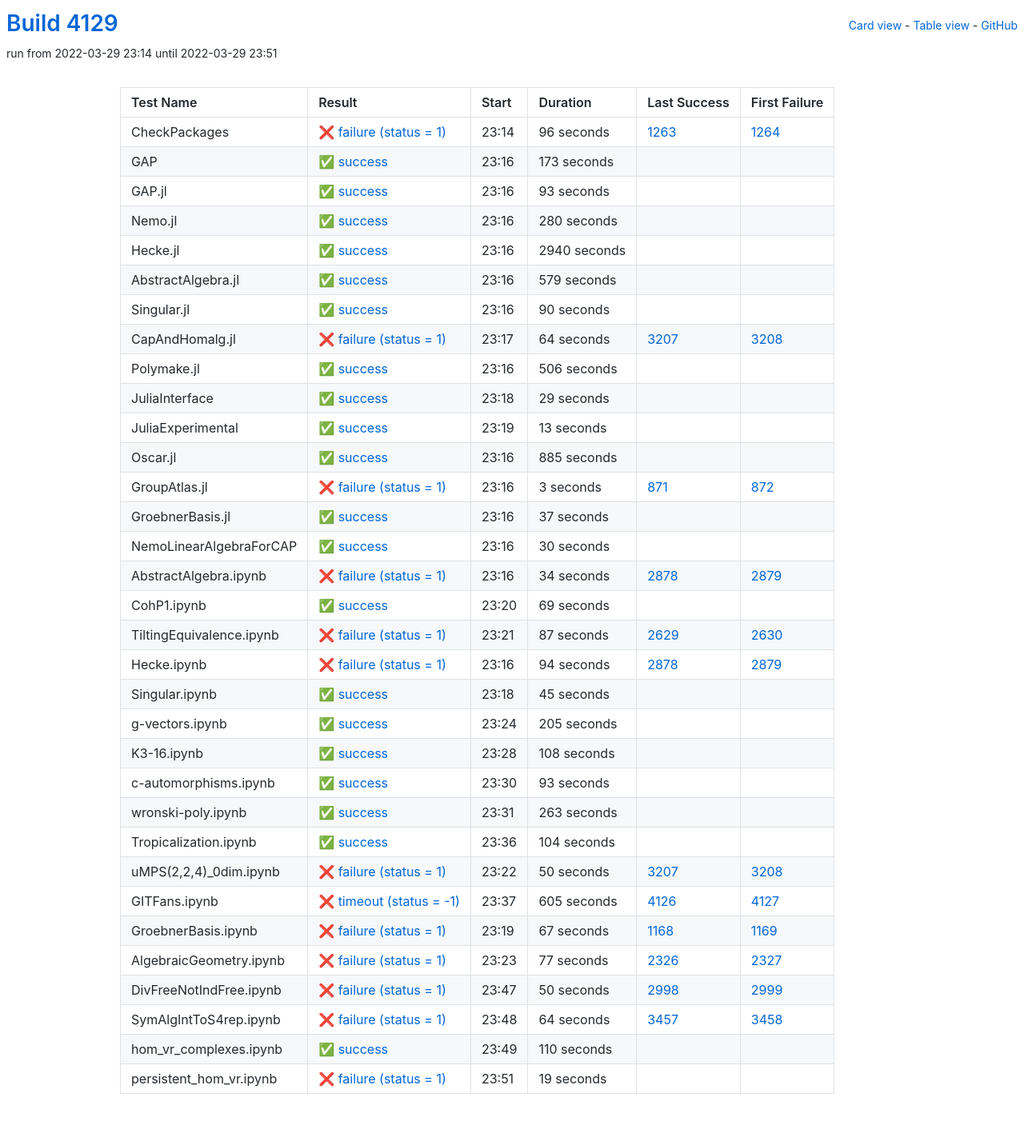
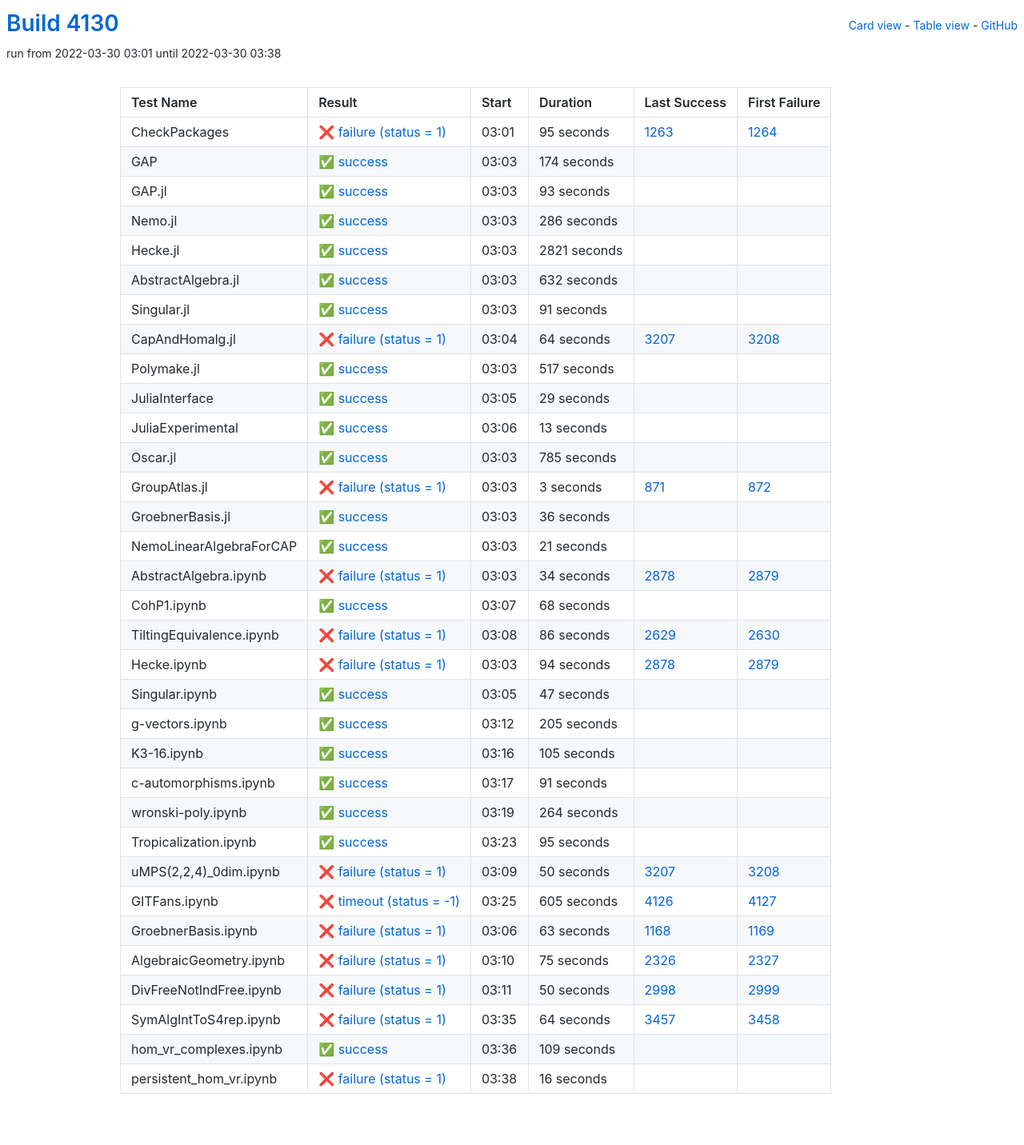
Before and after one commit to oscar-system/oscar-ci-status-stable, a Jekyll site: the page built from table.html, in a window 1280 px wide. Shown: the whole page at 80% size. Built offline with Jekyll 4.4.1, drawn with Linux system fonts in a browser that asks for light colours.

Commit message:
Build #4130

```diff
--- a/_data/ci.yml
+++ b/_data/ci.yml
@@ -1,6 +1,6 @@
 ---
-build: 4129
-build_url: https://oscarci.mathematik.uni-kl.de/job/oscar-stable/4129/
+build: 4130
+build_url: https://oscarci.mathematik.uni-kl.de/job/oscar-stable/4130/
 job: oscar-stable
 organization: oscar-system
 repo: oscar-ci-status-stable
@@ -8,32 +8,32 @@ repourl: https://github.com/oscar-system/oscar-ci-status-stable
 tests:
 - name: CheckPackages
   id: checkpackages
-  log: https://oscarci.mathematik.uni-kl.de/job/oscar-stable/4129/artifact/logs/build-4129/CheckPackages.log
-  start: 2022-03-29 23:14
+  log: https://oscarci.mathematik.uni-kl.de/job/oscar-stable/4130/artifact/logs/build-4130/CheckPackages.log
+  start: 2022-03-30 03:01
   success: false
   exitcode: 1
   status: failure
-  duration: 96
+  duration: 95
   last_success: 1263
   last_success_url: https://oscarci.mathematik.uni-kl.de/job/oscar-stable/1263/
   first_failure: 1264
   first_failure_url: https://oscarci.mathematik.uni-kl.de/job/oscar-stable/1264/
 - name: GAP
   id: gap
-  log: https://oscarci.mathematik.uni-kl.de/job/oscar-stable/4129/artifact/logs/build-4129/GAP.log
-  start: 2022-03-29 23:16
+  log: https://oscarci.mathematik.uni-kl.de/job/oscar-stable/4130/artifact/logs/build-4130/GAP.log
+  start: 2022-03-30 03:03
   success: true
   exitcode: 0
   status: success
-  duration: 173
+  duration: 174
   last_success: false
   last_success_url:
   first_failure: false
   first_failure_url:
 - name: GAP.jl
   id: gap-jl
-  log: https://oscarci.mathematik.uni-kl.de/job/oscar-stable/4129/artifact/logs/build-4129/GAP.jl.log
-  start: 2022-03-29 23:16
+  log: https://oscarci.mathematik.uni-kl.de/job/oscar-stable/4130/artifact/logs/build-4130/GAP.jl.log
+  start: 2022-03-30 03:03
   success: true
   exitcode: 0
   status: success
@@ -44,56 +44,56 @@ tests:
   first_failure_url:
 - name: Nemo.jl
   id: nemo-jl
-  log: https://oscarci.mathematik.uni-kl.de/job/oscar-stable/4129/artifact/logs/build-4129/Nemo.jl.log
-  start: 2022-03-29 23:16
+  log: https://oscarci.mathematik.uni-kl.de/job/oscar-stable/4130/artifact/logs/build-4130/Nemo.jl.log
+  start: 2022-03-30 03:03
   success: true
   exitcode: 0
   status: success
-  duration: 280
+  duration: 286
   last_success: false
   last_success_url:
   first_failure: false
   first_failure_url:
 - name: Hecke.jl
   id: hecke-jl
-  log: https://oscarci.mathematik.uni-kl.de/job/oscar-stable/4129/artifact/logs/build-4129/Hecke.jl.log
-  start: 2022-03-29 23:16
+  log: https://oscarci.mathematik.uni-kl.de/job/oscar-stable/4130/artifact/logs/build-4130/Hecke.jl.log
+  start: 2022-03-30 03:03
   success: true
   exitcode: 0
   status: success
-  duration: 2940
+  duration: 2821
   last_success: false
   last_success_url:
   first_failure: false
   first_failure_url:
 - name: AbstractAlgebra.jl
   id: abstractalgebra-jl
-  log: https://oscarci.mathematik.uni-kl.de/job/oscar-stable/4129/artifact/logs/build-4129/AbstractAlgebra.jl.log
-  start: 2022-03-29 23:16
+  log: https://oscarci.mathematik.uni-kl.de/job/oscar-stable/4130/artifact/logs/build-4130/AbstractAlgebra.jl.log
+  start: 2022-03-30 03:03
   success: true
   exitcode: 0
   status: success
-  duration: 579
+  duration: 632
   last_success: false
   last_success_url:
   first_failure: false
   first_failure_url:
 - name: Singular.jl
   id: singular-jl
-  log: https://oscarci.mathematik.uni-kl.de/job/oscar-stable/4129/artifact/logs/build-4129/Singular.jl.log
-  start: 2022-03-29 23:16
+  log: https://oscarci.mathematik.uni-kl.de/job/oscar-stable/4130/artifact/logs/build-4130/Singular.jl.log
+  start: 2022-03-30 03:03
   success: true
   exitcode: 0
   status: success
-  duration: 90
+  duration: 91
   last_success: false
   last_success_url:
   first_failure: false
   first_failure_url:
 - name: CapAndHomalg.jl
   id: capandhomalg-jl
-  log: https://oscarci.mathematik.uni-kl.de/job/oscar-stable/4129/artifact/logs/build-4129/CapAndHomalg.jl.log
-  start: 2022-03-29 23:17
+  log: https://oscarci.mathematik.uni-kl.de/job/oscar-stable/4130/artifact/logs/build-4130/CapAndHomalg.jl.log
+  start: 2022-03-30 03:04
   success: false
   exitcode: 1
   status: failure
@@ -104,20 +104,20 @@ tests:
   first_failure_url: https://oscarci.mathematik.uni-kl.de/job/oscar-stable/3208/
 - name: Polymake.jl
   id: polymake-jl
-  log: https://oscarci.mathematik.uni-kl.de/job/oscar-stable/4129/artifact/logs/build-4129/Polymake.jl.log
-  start: 2022-03-29 23:16
+  log: https://oscarci.mathematik.uni-kl.de/job/oscar-stable/4130/artifact/logs/build-4130/Polymake.jl.log
+  start: 2022-03-30 03:03
   success: true
   exitcode: 0
   status: success
-  duration: 506
+  duration: 517
   last_success: false
   last_success_url:
   first_failure: false
   first_failure_url:
 - name: JuliaInterface
   id: juliainterface
-  log: https://oscarci.mathematik.uni-kl.de/job/oscar-stable/4129/artifact/logs/build-4129/JuliaInterface.log
-  start: 2022-03-29 23:18
+  log: https://oscarci.mathematik.uni-kl.de/job/oscar-stable/4130/artifact/logs/build-4130/JuliaInterface.log
+  start: 2022-03-30 03:05
   success: true
   exitcode: 0
   status: success
@@ -128,8 +128,8 @@ tests:
   first_failure_url:
 - name: JuliaExperimental
   id: juliaexperimental
-  log: https://oscarci.mathematik.uni-kl.de/job/oscar-stable/4129/artifact/logs/build-4129/JuliaExperimental.log
-  start: 2022-03-29 23:19
+  log: https://oscarci.mathematik.uni-kl.de/job/oscar-stable/4130/artifact/logs/build-4130/JuliaExperimental.log
+  start: 2022-03-30 03:06
   success: true
   exitcode: 0
   status: success
@@ -140,20 +140,20 @@ tests:
   first_failure_url:
 - name: Oscar.jl
   id: oscar-jl
-  log: https://oscarci.mathematik.uni-kl.de/job/oscar-stable/4129/artifact/logs/build-4129/Oscar.jl.log
-  start: 2022-03-29 23:16
+  log: https://oscarci.mathematik.uni-kl.de/job/oscar-stable/4130/artifact/logs/build-4130/Oscar.jl.log
+  start: 2022-03-30 03:03
   success: true
   exitcode: 0
   status: success
-  duration: 885
+  duration: 785
   last_success: false
   last_success_url:
   first_failure: false
   first_failure_url:
 - name: GroupAtlas.jl
   id: groupatlas-jl
-  log: https://oscarci.mathematik.uni-kl.de/job/oscar-stable/4129/artifact/logs/build-4129/GroupAtlas.jl.log
-  start: 2022-03-29 23:16
+  log: https://oscarci.mathematik.uni-kl.de/job/oscar-stable/4130/artifact/logs/build-4130/GroupAtlas.jl.log
+  start: 2022-03-30 03:03
   success: false
   exitcode: 1
   status: failure
@@ -164,32 +164,32 @@ tests:
   first_failure_url: https://oscarci.mathematik.uni-kl.de/job/oscar-stable/872/
 - name: GroebnerBasis.jl
   id: groebnerbasis-jl
-  log: https://oscarci.mathematik.uni-kl.de/job/oscar-stable/4129/artifact/logs/build-4129/GroebnerBasis.jl.log
-  start: 2022-03-29 23:16
+  log: https://oscarci.mathematik.uni-kl.de/job/oscar-stable/4130/artifact/logs/build-4130/GroebnerBasis.jl.log
+  start: 2022-03-30 03:03
   success: true
   exitcode: 0
   status: success
-  duration: 37
+  duration: 36
   last_success: false
   last_success_url:
   first_failure: false
   first_failure_url:
 - name: NemoLinearAlgebraForCAP
   id: nemolinearalgebraforcap
-  log: https://oscarci.mathematik.uni-kl.de/job/oscar-stable/4129/artifact/logs/build-4129/NemoLinearAlgebraForCAP.log
-  start: 2022-03-29 23:16
+  log: https://oscarci.mathematik.uni-kl.de/job/oscar-stable/4130/artifact/logs/build-4130/NemoLinearAlgebraForCAP.log
+  start: 2022-03-30 03:03
   success: true
   exitcode: 0
   status: success
-  duration: 30
+  duration: 21
   last_success: false
   last_success_url:
   first_failure: false
   first_failure_url:
 - name: AbstractAlgebra.ipynb
   id: abstractalgebra-ipynb
-  log: https://oscarci.mathematik.uni-kl.de/job/oscar-stable/4129/artifact/logs/build-4129/AbstractAlgebra.ipynb.log
-  start: 2022-03-29 23:16
+  log: https://oscarci.mathematik.uni-kl.de/job/oscar-stable/4130/artifact/logs/build-4130/AbstractAlgebra.ipynb.log
+  start: 2022-03-30 03:03
   success: false
   exitcode: 1
   status: failure
@@ -200,32 +200,32 @@ tests:
   first_failure_url: https://oscarci.mathematik.uni-kl.de/job/oscar-stable/2879/
 - name: CohP1.ipynb
   id: cohp1-ipynb
-  log: https://oscarci.mathematik.uni-kl.de/job/oscar-stable/4129/artifact/logs/build-4129/CohP1.ipynb.log
-  start: 2022-03-29 23:20
+  log: https://oscarci.mathematik.uni-kl.de/job/oscar-stable/4130/artifact/logs/build-4130/CohP1.ipynb.log
+  start: 2022-03-30 03:07
   success: true
   exitcode: 0
   status: success
-  duration: 69
+  duration: 68
   last_success: false
   last_success_url:
   first_failure: false
   first_failure_url:
 - name: TiltingEquivalence.ipynb
   id: tiltingequivalence-ipynb
-  log: https://oscarci.mathematik.uni-kl.de/job/oscar-stable/4129/artifact/logs/build-4129/TiltingEquivalence.ipynb.log
-  start: 2022-03-29 23:21
+  log: https://oscarci.mathematik.uni-kl.de/job/oscar-stable/4130/artifact/logs/build-4130/TiltingEquivalence.ipynb.log
+  start: 2022-03-30 03:08
   success: false
   exitcode: 1
   status: failure
-  duration: 87
+  duration: 86
   last_success: 2629
   last_success_url: https://oscarci.mathematik.uni-kl.de/job/oscar-stable/2629/
   first_failure: 2630
   first_failure_url: https://oscarci.mathematik.uni-kl.de/job/oscar-stable/2630/
 - name: Hecke.ipynb
   id: hecke-ipynb
-  log: https://oscarci.mathematik.uni-kl.de/job/oscar-stable/4129/artifact/logs/build-4129/Hecke.ipynb.log
-  start: 2022-03-29 23:16
+  log: https://oscarci.mathematik.uni-kl.de/job/oscar-stable/4130/artifact/logs/build-4130/Hecke.ipynb.log
+  start: 2022-03-30 03:03
   success: false
   exitcode: 1
   status: failure
@@ -236,20 +236,20 @@ tests:
   first_failure_url: https://oscarci.mathematik.uni-kl.de/job/oscar-stable/2879/
 - name: Singular.ipynb
   id: singular-ipynb
-  log: https://oscarci.mathematik.uni-kl.de/job/oscar-stable/4129/artifact/logs/build-4129/Singular.ipynb.log
-  start: 2022-03-29 23:18
+  log: https://oscarci.mathematik.uni-kl.de/job/oscar-stable/4130/artifact/logs/build-4130/Singular.ipynb.log
+  start: 2022-03-30 03:05
   success: true
   exitcode: 0
   status: success
-  duration: 45
+  duration: 47
   last_success: false
   last_success_url:
   first_failure: false
   first_failure_url:
 - name: g-vectors.ipynb
   id: g-vectors-ipynb
-  log: https://oscarci.mathematik.uni-kl.de/job/oscar-stable/4129/artifact/logs/build-4129/g-vectors.ipynb.log
-  start: 2022-03-29 23:24
+  log: https://oscarci.mathematik.uni-kl.de/job/oscar-stable/4130/artifact/logs/build-4130/g-vectors.ipynb.log
+  start: 2022-03-30 03:12
   success: true
   exitcode: 0
   status: success
@@ -260,56 +260,56 @@ tests:
   first_failure_url:
 - name: K3-16.ipynb
   id: k3-16-ipynb
-  log: https://oscarci.mathematik.uni-kl.de/job/oscar-stable/4129/artifact/logs/build-4129/K3-16.ipynb.log
-  start: 2022-03-29 23:28
+  log: https://oscarci.mathematik.uni-kl.de/job/oscar-stable/4130/artifact/logs/build-4130/K3-16.ipynb.log
+  start: 2022-03-30 03:16
   success: true
   exitcode: 0
   status: success
-  duration: 108
+  duration: 105
   last_success: false
   last_success_url:
   first_failure: false
   first_failure_url:
 - name: c-automorphisms.ipynb
   id: c-automorphisms-ipynb
-  log: https://oscarci.mathematik.uni-kl.de/job/oscar-stable/4129/artifact/logs/build-4129/c-automorphisms.ipynb.log
-  start: 2022-03-29 23:30
+  log: https://oscarci.mathematik.uni-kl.de/job/oscar-stable/4130/artifact/logs/build-4130/c-automorphisms.ipynb.log
+  start: 2022-03-30 03:17
   success: true
   exitcode: 0
   status: success
-  duration: 93
+  duration: 91
   last_success: false
   last_success_url:
   first_failure: false
   first_failure_url:
 - name: wronski-poly.ipynb
   id: wronski-poly-ipynb
-  log: https://oscarci.mathematik.uni-kl.de/job/oscar-stable/4129/artifact/logs/build-4129/wronski-poly.ipynb.log
-  start: 2022-03-29 23:31
+  log: https://oscarci.mathematik.uni-kl.de/job/oscar-stable/4130/artifact/logs/build-4130/wronski-poly.ipynb.log
+  start: 2022-03-30 03:19
   success: true
   exitcode: 0
   status: success
-  duration: 263
+  duration: 264
   last_success: false
   last_success_url:
   first_failure: false
   first_failure_url:
 - name: Tropicalization.ipynb
   id: tropicalization-ipynb
-  log: https://oscarci.mathematik.uni-kl.de/job/oscar-stable/4129/artifact/logs/build-4129/Tropicalization.ipynb.log
-  start: 2022-03-29 23:36
+  log: https://oscarci.mathematik.uni-kl.de/job/oscar-stable/4130/artifact/logs/build-4130/Tropicalization.ipynb.log
+  start: 2022-03-30 03:23
   success: true
   exitcode: 0
   status: success
-  duration: 104
+  duration: 95
   last_success: false
   last_success_url:
   first_failure: false
   first_failure_url:
 - name: uMPS(2,2,4)_0dim.ipynb
   id: umps-2-2-4-0dim-ipynb
-  log: https://oscarci.mathematik.uni-kl.de/job/oscar-stable/4129/artifact/logs/build-4129/uMPS-2-2-4-_0dim.ipynb.log
-  start: 2022-03-29 23:22
+  log: https://oscarci.mathematik.uni-kl.de/job/oscar-stable/4130/artifact/logs/build-4130/uMPS-2-2-4-_0dim.ipynb.log
+  start: 2022-03-30 03:09
   success: false
   exitcode: 1
   status: failure
@@ -320,8 +320,8 @@ tests:
   first_failure_url: https://oscarci.mathematik.uni-kl.de/job/oscar-stable/3208/
 - name: GITFans.ipynb
   id: gitfans-ipynb
-  log: https://oscarci.mathematik.uni-kl.de/job/oscar-stable/4129/artifact/logs/build-4129/GITFans.ipynb.log
-  start: 2022-03-29 23:37
+  log: https://oscarci.mathematik.uni-kl.de/job/oscar-stable/4130/artifact/logs/build-4130/GITFans.ipynb.log
+  start: 2022-03-30 03:25
   success: false
   exitcode: -1
   status: timeout
@@ -332,32 +332,32 @@ tests:
   first_failure_url: https://oscarci.mathematik.uni-kl.de/job/oscar-stable/4127/
 - name: GroebnerBasis.ipynb
   id: groebnerbasis-ipynb
-  log: https://oscarci.mathematik.uni-kl.de/job/oscar-stable/4129/artifact/logs/build-4129/GroebnerBasis.ipynb.log
-  start: 2022-03-29 23:19
+  log: https://oscarci.mathematik.uni-kl.de/job/oscar-stable/4130/artifact/logs/build-4130/GroebnerBasis.ipynb.log
+  start: 2022-03-30 03:06
   success: false
   exitcode: 1
   status: failure
-  duration: 67
+  duration: 63
   last_success: 1168
   last_success_url: https://oscarci.mathematik.uni-kl.de/job/oscar-stable/1168/
   first_failure: 1169
   first_failure_url: https://oscarci.mathematik.uni-kl.de/job/oscar-stable/1169/
 - name: AlgebraicGeometry.ipynb
   id: algebraicgeometry-ipynb
-  log: https://oscarci.mathematik.uni-kl.de/job/oscar-stable/4129/artifact/logs/build-4129/AlgebraicGeometry.ipynb.log
-  start: 2022-03-29 23:23
+  log: https://oscarci.mathematik.uni-kl.de/job/oscar-stable/4130/artifact/logs/build-4130/AlgebraicGeometry.ipynb.log
+  start: 2022-03-30 03:10
   success: false
   exitcode: 1
   status: failure
-  duration: 77
+  duration: 75
   last_success: 2326
   last_success_url: https://oscarci.mathematik.uni-kl.de/job/oscar-stable/2326/
   first_failure: 2327
   first_failure_url: https://oscarci.mathematik.uni-kl.de/job/oscar-stable/2327/
 - name: DivFreeNotIndFree.ipynb
   id: divfreenotindfree-ipynb
-  log: https://oscarci.mathematik.uni-kl.de/job/oscar-stable/4129/artifact/logs/build-4129/DivFreeNotIndFree.ipynb.log
-  start: 2022-03-29 23:47
+  log: https://oscarci.mathematik.uni-kl.de/job/oscar-stable/4130/artifact/logs/build-4130/DivFreeNotIndFree.ipynb.log
+  start: 2022-03-30 03:11
   success: false
   exitcode: 1
   status: failure
@@ -368,8 +368,8 @@ tests:
   first_failure_url: https://oscarci.mathematik.uni-kl.de/job/oscar-stable/2999/
 - name: SymAlgIntToS4rep.ipynb
   id: symalginttos4rep-ipynb
-  log: https://oscarci.mathematik.uni-kl.de/job/oscar-stable/4129/artifact/logs/build-4129/SymAlgIntToS4rep.ipynb.log
-  start: 2022-03-29 23:48
+  log: https://oscarci.mathematik.uni-kl.de/job/oscar-stable/4130/artifact/logs/build-4130/SymAlgIntToS4rep.ipynb.log
+  start: 2022-03-30 03:35
   success: false
   exitcode: 1
   status: failure
@@ -380,24 +380,24 @@ tests:
   first_failure_url: https://oscarci.mathematik.uni-kl.de/job/oscar-stable/3458/
 - name: hom_vr_complexes.ipynb
   id: hom-vr-complexes-ipynb
-  log: https://oscarci.mathematik.uni-kl.de/job/oscar-stable/4129/artifact/logs/build-4129/hom_vr_complexes.ipynb.log
-  start: 2022-03-29 23:49
+  log: https://oscarci.mathematik.uni-kl.de/job/oscar-stable/4130/artifact/logs/build-4130/hom_vr_complexes.ipynb.log
+  start: 2022-03-30 03:36
   success: true
   exitcode: 0
   status: success
-  duration: 110
+  duration: 109
   last_success: false
   last_success_url:
   first_failure: false
   first_failure_url:
 - name: persistent_hom_vr.ipynb
   id: persistent-hom-vr-ipynb
-  log: https://oscarci.mathematik.uni-kl.de/job/oscar-stable/4129/artifact/logs/build-4129/persistent_hom_vr.ipynb.log
-  start: 2022-03-29 23:51
+  log: https://oscarci.mathematik.uni-kl.de/job/oscar-stable/4130/artifact/logs/build-4130/persistent_hom_vr.ipynb.log
+  start: 2022-03-30 03:38
   success: false
   exitcode: 1
   status: failure
-  duration: 19
+  duration: 16
   last_success: false
   last_success_url:
   first_failure: false
```
Also changed, not shown: README.md.
